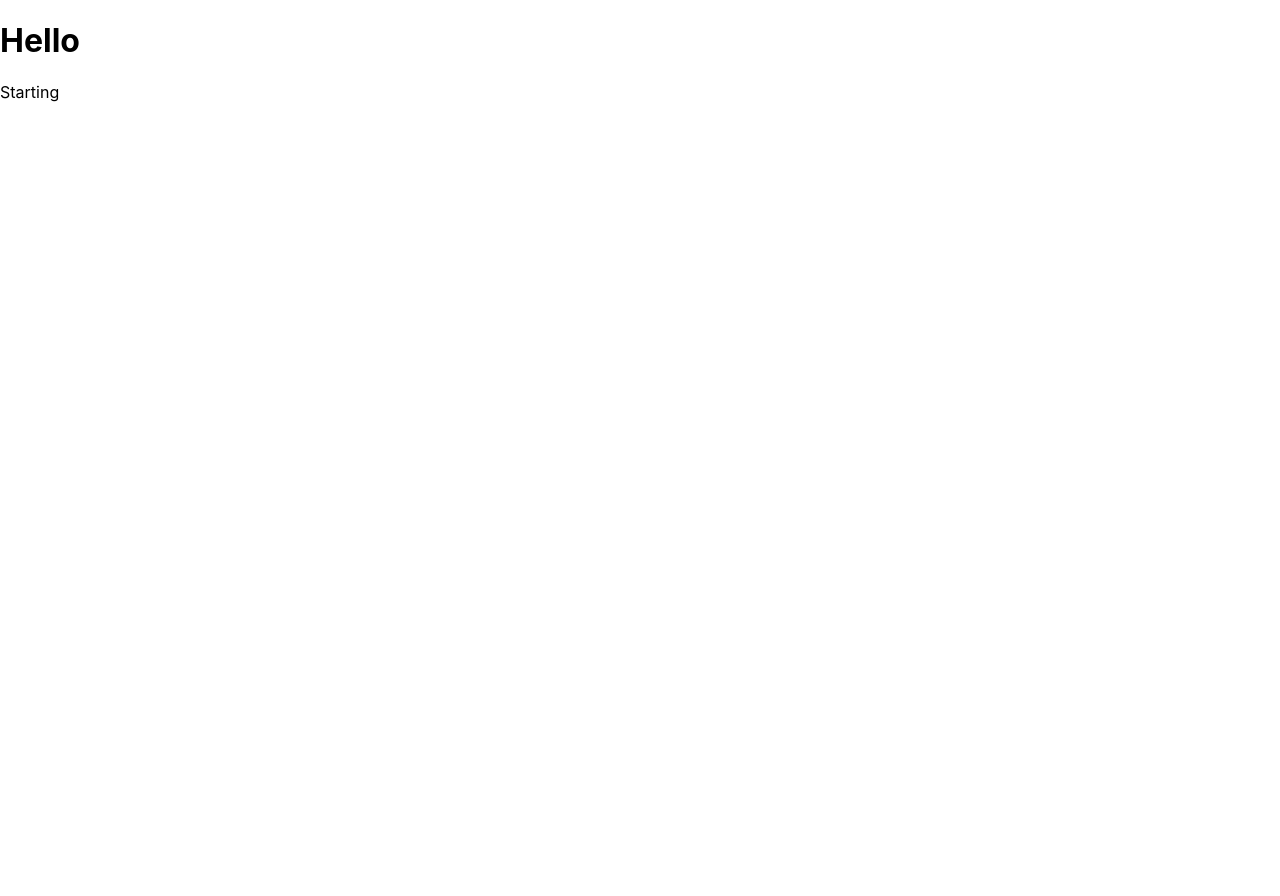
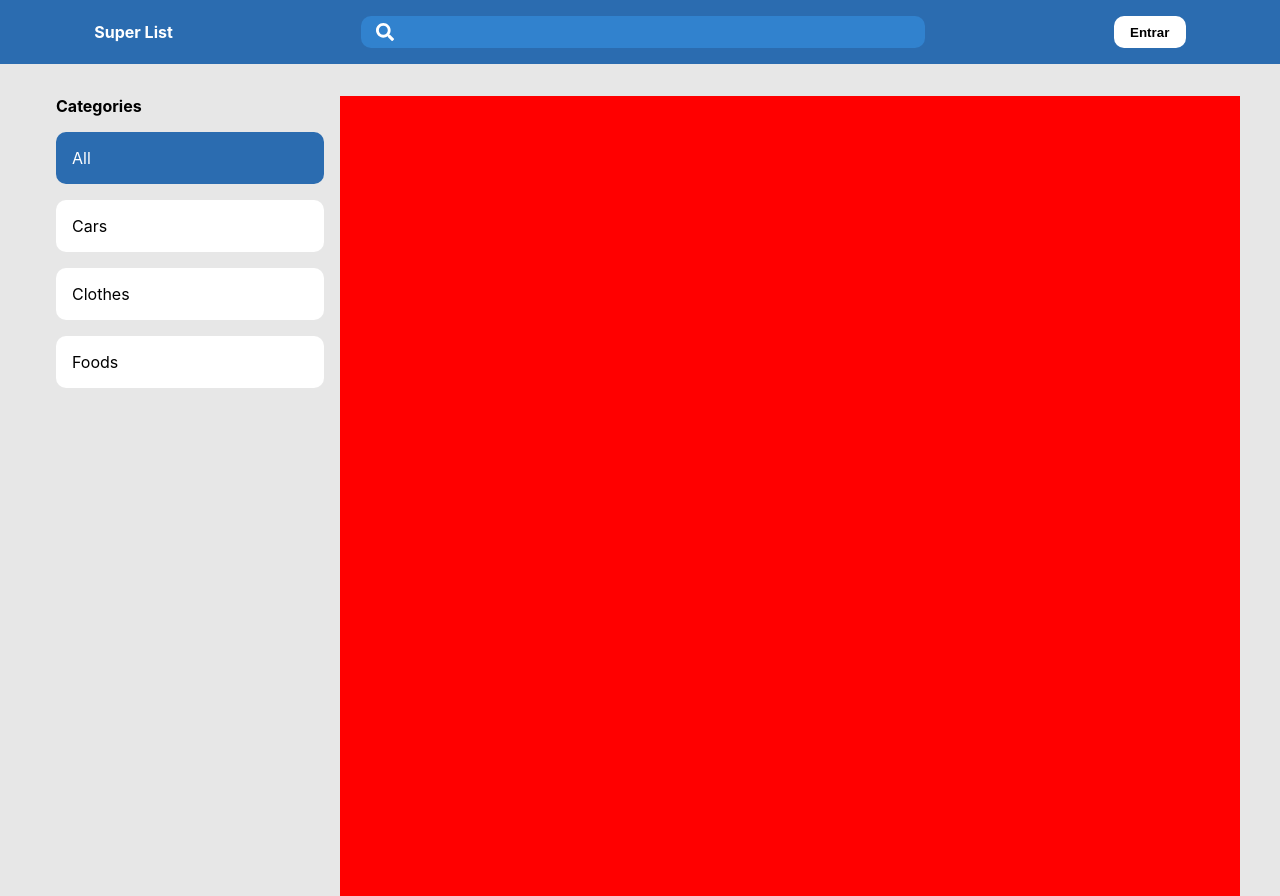
Before and after one commit to peterhttps/super-list, a React (Create React App) app: page / in a window 1280 px wide. Before the commit the page ends 800 px from the top, so only its background shows below. Built offline with nearby package versions, Linux system fonts and the light colour scheme.

Commit message:
feat(header_list): adding header and initializing list component

```diff
--- a/package.json
+++ b/package.json
@@ -12,6 +12,7 @@
     "@types/react-dom": "^17.0.14",
     "react": "^18.0.0",
     "react-dom": "^18.0.0",
+    "react-icons": "^4.3.1",
     "react-router-dom": "^6.3.0",
     "react-scripts": "5.0.0",
     "styled-components": "^5.3.5",
--- a/src/App.css
+++ /dev/null
@@ -1,38 +0,0 @@
-.App {
-  text-align: center;
-}
-
-.App-logo {
-  height: 40vmin;
-  pointer-events: none;
-}
-
-@media (prefers-reduced-motion: no-preference) {
-  .App-logo {
-    animation: App-logo-spin infinite 20s linear;
-  }
-}
-
-.App-header {
-  background-color: #282c34;
-  min-height: 100vh;
-  display: flex;
-  flex-direction: column;
-  align-items: center;
-  justify-content: center;
-  font-size: calc(10px + 2vmin);
-  color: white;
-}
-
-.App-link {
-  color: #61dafb;
-}
-
-@keyframes App-logo-spin {
-  from {
-    transform: rotate(0deg);
-  }
-  to {
-    transform: rotate(360deg);
-  }
-}
--- a/src/App.tsx
+++ b/src/App.tsx
@@ -1,5 +1,4 @@
 import React from "react";
-import "./App.css";
 import Routes from "./routes";
 
 const App = () => {
--- /dev/null
+++ b/src/components/FullList/index.tsx
@@ -0,0 +1,24 @@
+import React from "react";
+import {
+  CategorieContainer,
+  CategoriesContainer,
+  FullListWrapper,
+  ListContainer,
+} from "./styles";
+
+const FullList: React.FC = () => {
+  return (
+    <FullListWrapper>
+      <CategoriesContainer>
+        <h1>Categories</h1>
+        <CategorieContainer active>All</CategorieContainer>
+        <CategorieContainer>Cars</CategorieContainer>
+        <CategorieContainer>Clothes</CategorieContainer>
+        <CategorieContainer>Foods</CategorieContainer>
+      </CategoriesContainer>
+      <ListContainer />
+    </FullListWrapper>
+  );
+};
+
+export default FullList;
--- /dev/null
+++ b/src/components/FullList/styles.ts
@@ -0,0 +1,40 @@
+import styled from "styled-components";
+
+export const FullListWrapper = styled.div`
+  display: flex;
+  margin: 0 auto;
+  margin-top: 32px;
+  max-width: 1200px;
+`;
+
+export const CategoriesContainer = styled.div`
+  width: 300px;
+
+  & h1 {
+    padding: 0;
+    margin: 0;
+    font-size: 16px;
+    margin-left: 16px;
+  }
+
+  & section {
+    margin: 16px;
+    background: white;
+    padding: 16px;
+    border-radius: 10px;
+  }
+`;
+
+export const CategorieContainer = styled.div<{ active?: boolean }>`
+  margin: 16px;
+  background: ${(props) => (props.active ? "#2b6cb0" : "white")};
+  color: ${(props) => (props.active ? "white" : "black")};
+  padding: 16px;
+  border-radius: 10px;
+`;
+
+export const ListContainer = styled.div`
+  background: red;
+  width: 900px;
+  height: 100vh;
+`;
--- /dev/null
+++ b/src/components/Header/index.tsx
@@ -0,0 +1,27 @@
+import React from "react";
+import { FaSearch } from "react-icons/fa";
+import {
+  AuthButton,
+  HeaderInput,
+  HeaderInputContainer,
+  HeaderWrapper,
+  InputLogoContainer,
+  TitleLogo,
+} from "./styles";
+
+const Header: React.FC = () => {
+  return (
+    <HeaderWrapper>
+      <TitleLogo>Super List</TitleLogo>
+      <HeaderInputContainer>
+        <InputLogoContainer>
+          <FaSearch size={18} color="white" />
+        </InputLogoContainer>
+        <HeaderInput />
+      </HeaderInputContainer>
+      <AuthButton>Entrar</AuthButton>
+    </HeaderWrapper>
+  );
+};
+
+export default Header;
--- /dev/null
+++ b/src/components/Header/styles.ts
@@ -0,0 +1,52 @@
+import styled from "styled-components";
+
+export const HeaderWrapper = styled.div`
+  width: 100%;
+  justify-content: space-around;
+  display: flex;
+  background: #2b6cb0;
+  padding: 16px 0;
+  align-items: center;
+`;
+
+export const TitleLogo = styled.h1`
+  color: white;
+  padding: 0;
+  margin: 0;
+  font-size: 16px;
+`;
+
+export const HeaderInputContainer = styled.div`
+  display: flex;
+  align-items: center;
+`;
+
+export const InputLogoContainer = styled.div`
+  background: #3182ce;
+  height: 32px;
+  display: flex;
+  align-items: center;
+  justify-content: center;
+  width: 48px;
+  border-radius: 10px 0 0 10px;
+`;
+
+export const HeaderInput = styled.input`
+  width: 500px;
+  padding: 0 8px;
+  height: 32px;
+  background: #3182ce;
+  border: none;
+  border-radius: 0 10px 10px 0;
+  color: white;
+`;
+
+export const AuthButton = styled.button`
+  background: white;
+  border: none;
+  color: black;
+  font-weight: bold;
+  width: 72px;
+  height: 32px;
+  border-radius: 10px;
+`;
--- a/src/index.css
+++ b/src/index.css
@@ -5,9 +5,14 @@ body {
     sans-serif;
   -webkit-font-smoothing: antialiased;
   -moz-osx-font-smoothing: grayscale;
+  background: #e7e7e7;
 }
 
 code {
   font-family: source-code-pro, Menlo, Monaco, Consolas, 'Courier New',
     monospace;
 }
+
+input:focus, textarea:focus, select:focus{
+  outline: none;
+}
--- a/src/pages/Home/index.tsx
+++ /dev/null
@@ -1,14 +0,0 @@
-import React from "react";
-
-// import { Container } from './styles';
-
-const Home: React.FC = () => {
-  return (
-    <div>
-      <h1>Hello</h1>
-      <p>Starting</p>
-    </div>
-  );
-};
-
-export default Home;
--- a/src/routes.tsx
+++ b/src/routes.tsx
@@ -1,12 +1,14 @@
 import React from "react";
 import { BrowserRouter, Route, Routes } from "react-router-dom";
-import Home from "./pages/Home";
+import FullList from "./components/FullList";
+import Header from "./components/Header/index";
 
 const src: React.FC = () => {
   return (
     <BrowserRouter>
+      <Header />
       <Routes>
-        <Route path="/" element={<Home />} />
+        <Route path="/" element={<FullList />} />
       </Routes>
     </BrowserRouter>
   );
```
Also changed, not shown: .eslintrc.json, 1 other file (tests, documents, lock files or other folders).
